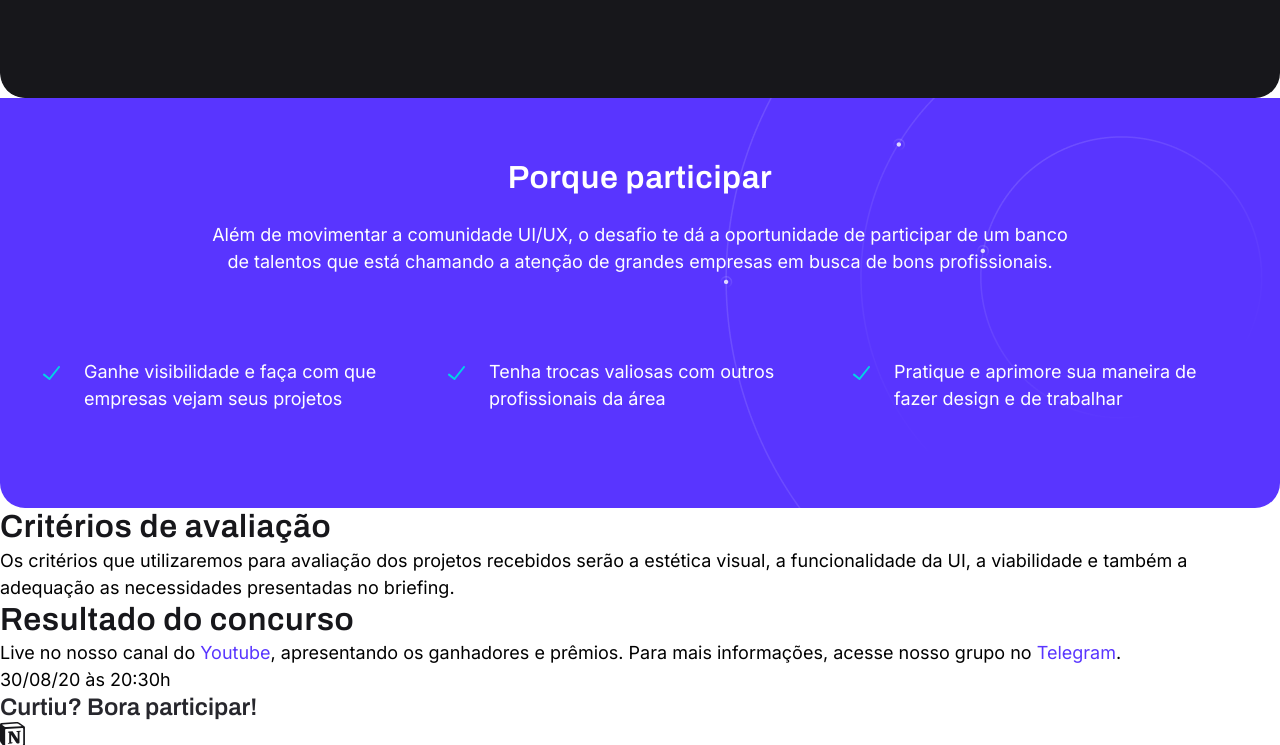
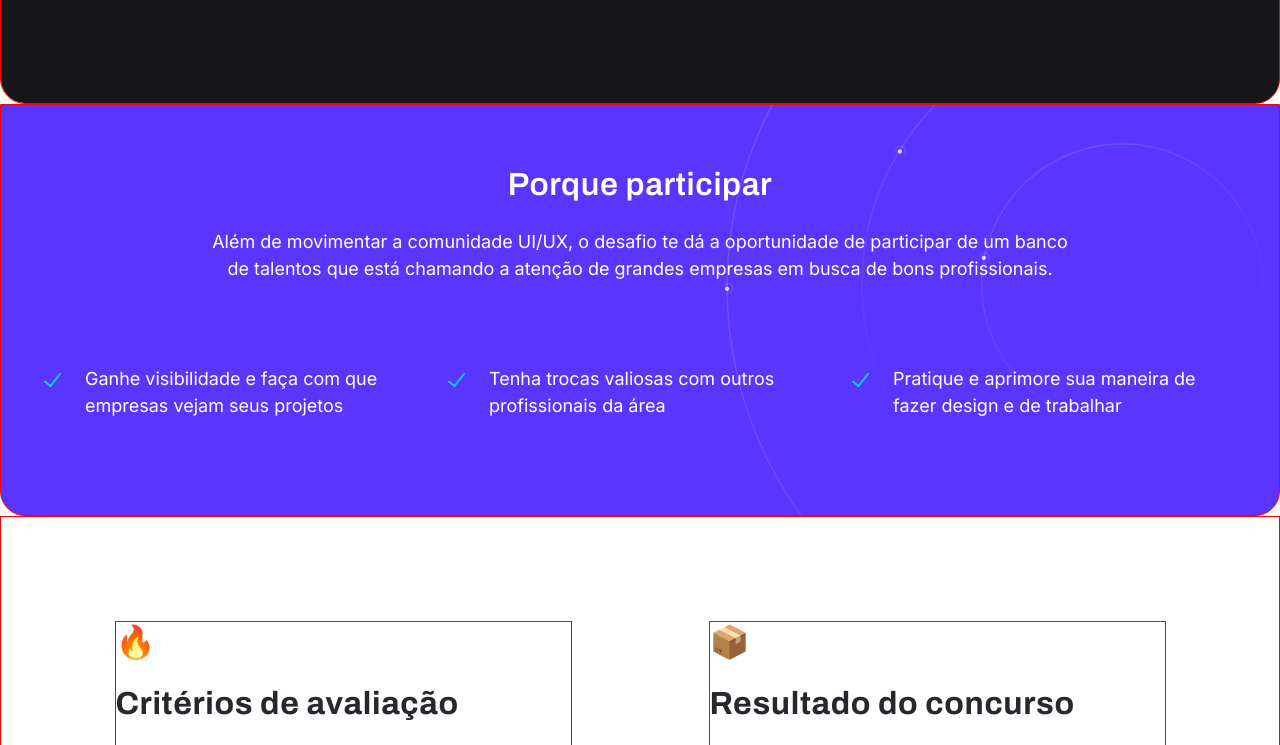
Before and after one commit to cindyhanae/desafio-uiboost, a plain HTML site: page index.html in a window 1280 px wide. Shown: the part 2000-2745 px from the top of the page. Drawn offline with Linux system fonts and the light colour scheme.

Commit message:
section resultado

```diff
--- a/index.html
+++ b/index.html
@@ -148,18 +148,28 @@
                 </div>
             </div> <!-- /container participar -->
         </section>
+
         <!-- RESULTADO -->
+        <div class="container">
             <section class="s-resultado">
                 <div class="resultado">
+                    <span>🔥</span>
                     <h2>Critérios de avaliação</h2>
                     <p>Os critérios que utilizaremos para avaliação dos projetos recebidos serão a estética visual, a funcionalidade da UI, a viabilidade e também a adequação as necessidades presentadas no briefing.</p>
+
                 </div>
                 <div class="resultado">
+                    <span>📦</span>
                     <h2>Resultado do concurso</h2>
                     <p>Live no nosso canal do <a href="#">Youtube</a>, apresentando os ganhadores e prêmios. Para mais informações, acesse nosso grupo no <a href="#">Telegram</a>.</p>
+                    <div class="time">
+                        <img src="./assets/clock.svg" alt="">
                         <p>30/08/20 às 20:30h</p>
                     </div>
+                </div>
             </section>
+        </div>
+
         <!-- CURTIU -->
         <section>
             <h3>Curtiu? Bora participar!</h3>
--- a/scss/_home.scss
+++ b/scss/_home.scss
@@ -262,3 +262,46 @@
     }
   }
 }
+
+// RESULTADO
+.s-resultado{
+  // border: 1px solid blue;
+  margin: 10.4rem auto 0;
+  padding-bottom: 8rem;
+  border-bottom: 1.5px solid rgba(115, 115, 128, 0.1);
+  @include flex(row, flex-start, none);
+  gap: 13.7rem;
+  width: 100%;
+  max-width: 105.1rem;
+
+  .resultado{
+    width: 100%;
+    max-width: 48.7rem;
+    border: 1px solid green;
+
+    span{
+      font-size: 3.2rem;
+      display: inline-block;
+      margin-bottom: 2.4rem;
+    }
+
+    h2{
+      font-weight: 700;
+      color: $neutral200;
+    }
+
+    p{
+      color: $neutral400;
+      margin: 2.4rem 0rem;
+    }
+
+    .time{
+      display: flex;
+      gap: 2.4rem;
+
+      p{
+        margin: 0;
+      }
+    }
+  }
+}
--- a/scss/_patterns.scss
+++ b/scss/_patterns.scss
@@ -68,7 +68,7 @@ a{
     max-width: 140.6rem;
     margin: 0 auto;
     padding: 0 1.9rem;
-    // border: 1px solid red;
+    border: 1px solid red;
 }
 
 .btn{
```
Also changed, not shown: assets/clock.svg (added), css/main.min.css, 1 other file. Lines whose indentation alone changed are shown as unchanged.
